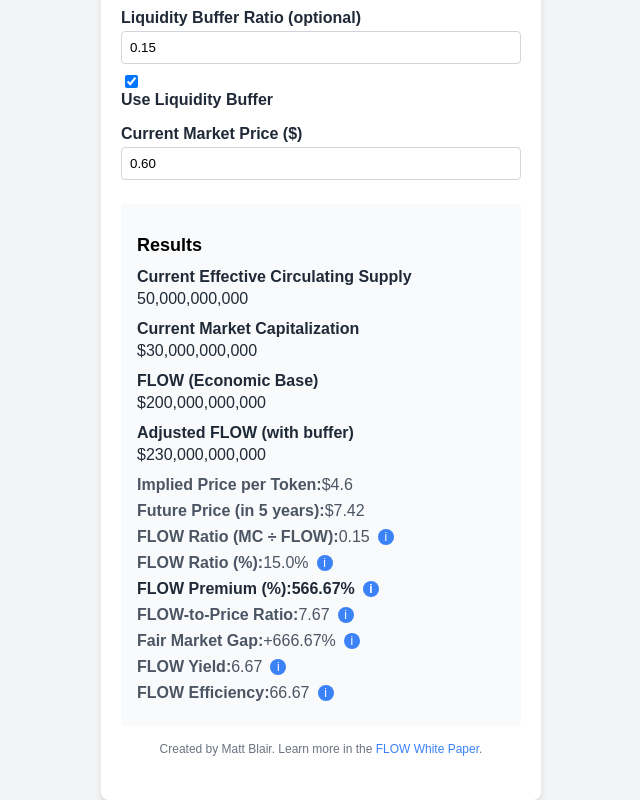
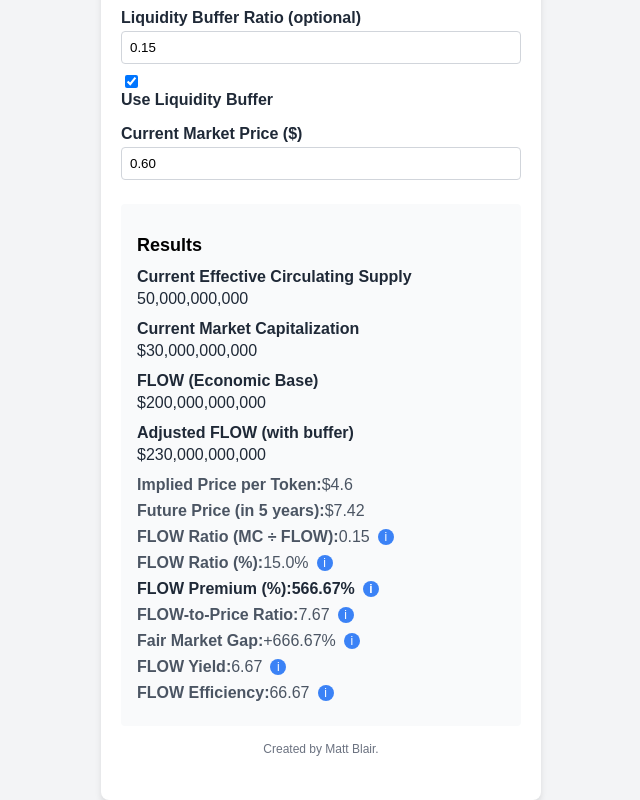
Before and after one commit to FutureXRP/FLOW-CALCULATOR, a plain HTML site: page index.html in a window 1280 px wide. Shown: the part 888-1688 px from the top of the page, without its empty margins (319-959 px from the left). Drawn offline with Linux system fonts and the light colour scheme.

Commit message:
index.html

```diff
--- a/index.html
+++ b/index.html
@@ -269,7 +269,7 @@
         </div>
 
         <p class="footer">
-            Created by Matt Blair. Learn more in the <a href="#">FLOW White Paper</a>.
+            Created by Matt Blair.
         </p>
     </div>
 
```
